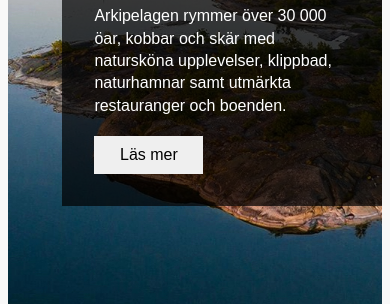
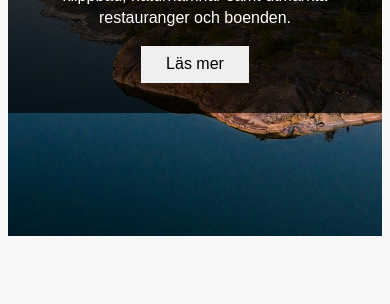
Before and after one commit to ellenliden/DT211G_moment3, a website built with Parcel: page src/index.html in a window 390 px wide. Shown: the part 350-654 px from the top of the page. Built offline with nearby package versions, Linux system fonts and the light colour scheme.

Commit message:
fixat responsivitet för header/hero samt för sidan SASS

```diff
--- a/src/index.html
+++ b/src/index.html
@@ -56,7 +56,9 @@
             upplevelser, klippbad, naturhamnar samt utmärkta restauranger och
             boenden.
           </p>
-          <a href="about.html" class="btn">Läs mer</a>
+          <div class="btn-container">
+            <a href="about.html" class="btn">Läs mer</a>
+          </div>
         </div>
       </section>
     </header>
--- a/src/scss/_responsive.scss
+++ b/src/scss/_responsive.scss
@@ -23,7 +23,7 @@
     flex-direction: column;
     background-color: $primary-color;
     min-width: 100%;
-    padding:2rem 0;
+    padding: 2rem 0;
     text-align: center;
     transition: 0.3s;
     z-index: 1000;
@@ -37,6 +37,51 @@
     margin: 16px 0;
   }
 
+  .hero {
+    height: 60vh; /* Sätter höjden direkt så att inget överlappar */
+    display: flex;
+    align-items: center;
+    overflow: hidden;
+
+    img {
+      position: absolute;
+      top: 0;
+      left: 0;
+      width: 100%;
+      height: 100%;
+      object-fit: cover;
+      z-index: -1;
+    }
+
+    .hero-content {
+      position: relative;
+      background: rgba(0, 0, 0, 0.7);
+      color: white;
+      padding: 1.3rem;
+      max-width: 24rem;
+      margin: 0 auto;
+    }
+
+    h1 {
+      font-size: 1.5rem;
+      text-transform: uppercase;
+      color: #e7a6a6;
+      text-align: center;
+    }
+
+    p {
+      font-size: 1rem;
+      margin-bottom: 1rem;
+      line-height: 1.4;
+      color: #ffffff;
+      text-align: center;
+    }
+    .btn-container {
+      display: flex;
+      justify-content: center;
+      margin-bottom: 0.6rem;
+    }
+  }
   hr.divider {
     border: none;
     border-top: 1px solid #a8a7a7;
@@ -60,4 +105,18 @@
     box-shadow: $box-shadow;
     text-align: left;
   }
+
+  .questions {
+    margin-top: 4rem;
+    max-width: 90%;
+
+    h2,
+    h3,
+    p,
+    li {
+      text-align: left;
+      margin-left: 2rem;
+    }
+  }
+
 }
--- a/src/scss/layout/_header.scss
+++ b/src/scss/layout/_header.scss
@@ -7,7 +7,7 @@ header {
     .hero {
       position: relative;
       width: 100%;
-      height: 74vh; /* Sätter höjden direkt så att inget överlappar */
+      height: 70vh; /* Sätter höjden direkt så att inget överlappar */
       display: flex;
       align-items: center;
       overflow: hidden;
```
